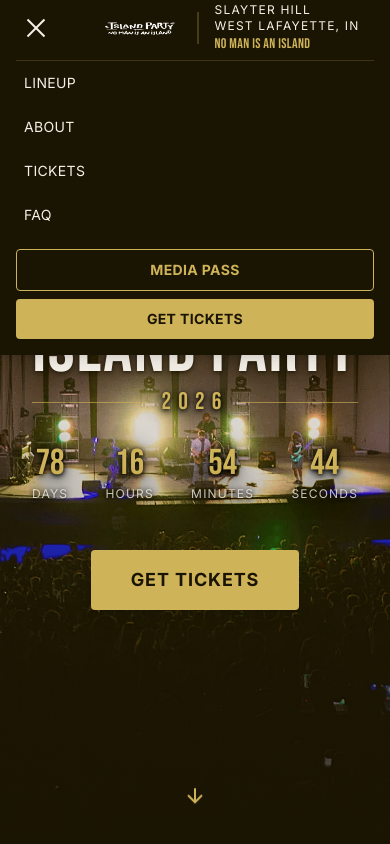
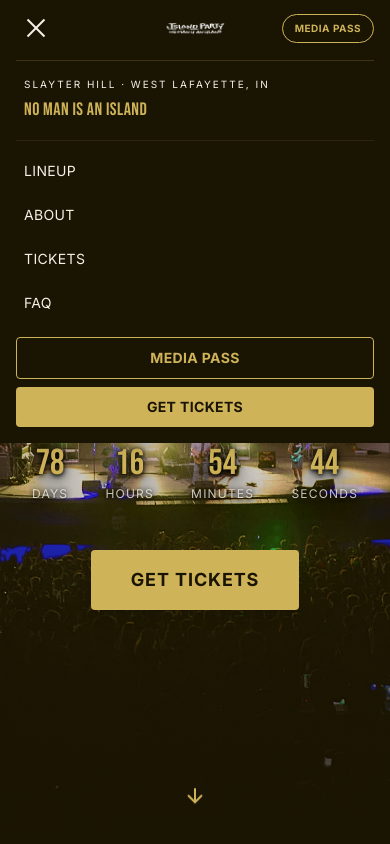
Before and after one commit to calebbuening/byx-island-party-website, a Next.js app in the folder byx-website/: page / in a window 390 px wide. Both pictures are taken after a click on the button "Toggle menu". Shown: the top 844 px of the page. Built offline with nearby package versions, Linux system fonts and the light colour scheme.

Commit message:
Scaling changes for navbar overlap issue

```diff
--- a/byx-website/src/app/components/Navbar.tsx
+++ b/byx-website/src/app/components/Navbar.tsx
@@ -40,10 +40,10 @@ export default function Navbar() {
               alt="Island Party logo"
               width={320}
               height={120}
-              className="h-12 sm:h-14 lg:h-20 w-auto object-contain"
+              className="h-10 sm:h-12 lg:h-20 w-auto object-contain"
             />
-            <span className="w-px h-8 bg-[#cfb358]/50 shrink-0" />
-            <div className="flex flex-col leading-tight">
+            <span className="hidden lg:block w-px h-8 bg-[#cfb358]/50 shrink-0" />
+            <div className="hidden lg:flex flex-col leading-tight">
               <span className="text-[#f5f0e8] text-xs sm:text-sm uppercase tracking-widest">
                 <span className="whitespace-nowrap">Slayter Hill<span className="hidden sm:inline"> ·</span></span>{" "}
                 <span className="whitespace-nowrap">West Lafayette, IN</span>
@@ -57,8 +57,20 @@ export default function Navbar() {
             </div>
           </a>
 
-          {/* CTA buttons — hidden on mobile to avoid overlap with centered lockup */}
-          <div className="hidden sm:flex items-center gap-2 shrink-0">
+          {/* Media Pass — mobile/tablet compact version */}
+          <div className="flex lg:hidden items-center shrink-0">
+            <a
+              href="https://docs.google.com/forms/d/e/1FAIpQLSdzv4nBBv224eoAPZGFxbd6r_Luf5xiwfUse63z34-EEIra-Q/viewform"
+              target="_blank"
+              rel="noopener noreferrer"
+              className="px-3 py-1.5 border border-[#cfb358] text-[#cfb358] font-bold rounded-full text-[10px] uppercase tracking-wider hover:bg-[#cfb358]/10 transition-colors"
+            >
+              Media Pass
+            </a>
+          </div>
+
+          {/* CTA buttons — hidden on smaller screens to avoid overlap, visible on lg+ */}
+          <div className="hidden lg:flex items-center gap-2 shrink-0">
             <a
               href="https://docs.google.com/forms/d/e/1FAIpQLSdzv4nBBv224eoAPZGFxbd6r_Luf5xiwfUse63z34-EEIra-Q/viewform"
               target="_blank"
@@ -81,6 +93,17 @@ export default function Navbar() {
         {/* Dropdown menu — all screen sizes */}
         {menuOpen && (
           <div className="pb-4 border-t border-[#cfb358]/20 mt-1">
+            <div className="xl:hidden py-4 px-2 border-b border-[#cfb358]/10 mb-2">
+              <div className="text-[#f5f0e8] text-[10px] uppercase tracking-[0.2em]">
+                Slayter Hill · West Lafayette, IN
+              </div>
+              <div
+                className="text-[#cfb358] text-lg tracking-wide mt-1"
+                style={{ fontFamily: "var(--font-bebas, Impact, sans-serif)" }}
+              >
+                No Man Is An Island
+              </div>
+            </div>
             {links.map((link) => (
               <a
                 key={link.href}
```
